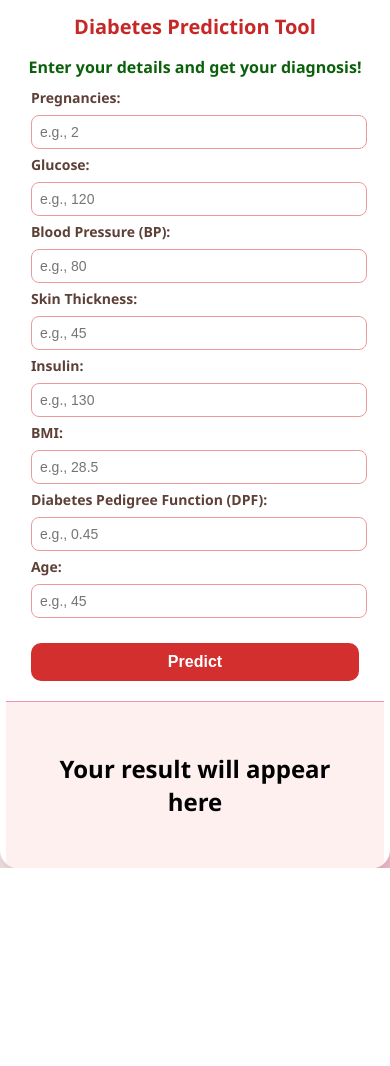
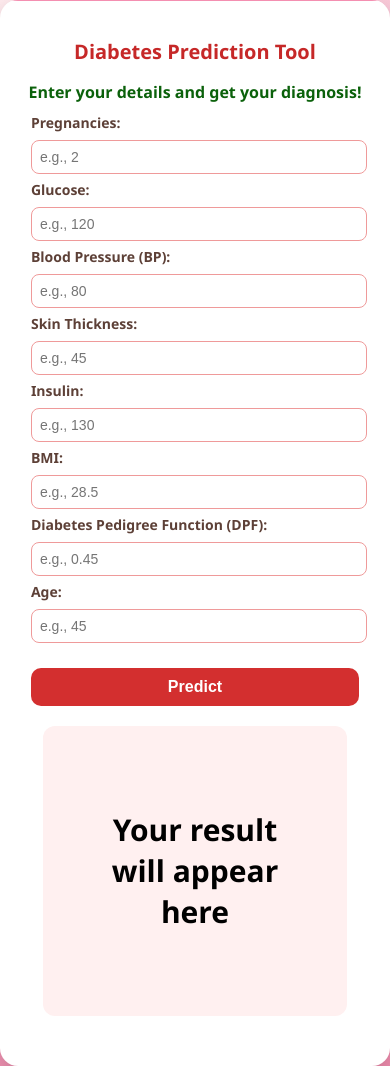
Before and after one commit to NishantMishra31/Diabetector, a Flask app: page / in a window 390 px wide. Before the commit the page ends 868 px from the top, so only its background shows below. Run offline with Flask 3, Linux system fonts and the light colour scheme; parts of the project's set-up code (start-up, migrations or seed data) failed here and were passed over.

Commit message:
Deploy-ready commit

```diff
--- a/static/style.css
+++ b/static/style.css
@@ -4,7 +4,7 @@ body {
   display: flex;
   justify-content: center;
   align-items: center;
-  height: 100vh;
+  min-height: 100vh;
   margin: 0;
 }
 
@@ -152,14 +152,25 @@ button:hover {
     height: auto;
   }
 
-  .container,
-  .output {
+  .container {
     align-self: center;
     width: 97%;
     border-right: none;
     border-top: 1px solid #f48fb1;
     padding: 20px;
     box-sizing: border-box;
+  }
+
+  .output {
+    font-size: 30px;
+    padding: 35px;
+    margin-bottom: 50px;
+    min-height: 220px;
+    animation: fadeInZoom 0.6s ease-in-out;
+    transition: all 0.4s ease-in-out;
+    border-radius: 12px;
+    text-align: center;
+    align-self: center;
   }
 
   input {
@@ -176,9 +187,14 @@ button:hover {
     max-width: 500px;
     margin: 0 auto;
   }
-
-  .output {
-    font-size: 24px;
-    text-align: center;
+}
+@keyframes fadeInZoom {
+  0% {
+    opacity: 0;
+    transform: scale(0.9) translateY(20px);
+  }
+  100% {
+    opacity: 1;
+    transform: scale(1) translateY(0);
   }
 }
--- a/templates/index.html
+++ b/templates/index.html
@@ -97,14 +97,11 @@
           data[key] = parseFloat(value);
         });
 
-        const response = await fetch(
-          "https://diabetector.onrender.com/predict",
-          {
-            method: "POST",
-            headers: { "Content-Type": "application/json" },
-            body: JSON.stringify(data),
-          }
-        );
+        const response = await fetch("/predict", {
+          method: "POST",
+          headers: { "Content-Type": "application/json" },
+          body: JSON.stringify(data),
+        });
 
         const result = await response.json();
         resultBox.className = ""; // reset
@@ -120,6 +117,9 @@
         } else {
           resultBox.innerText = `Error: ${result.error}`;
         }
+        setTimeout(() => {
+          resultBox.scrollIntoView({ behavior: "smooth", block: "center" });
+        }, 100);
       });
     </script>
   </body>
```
